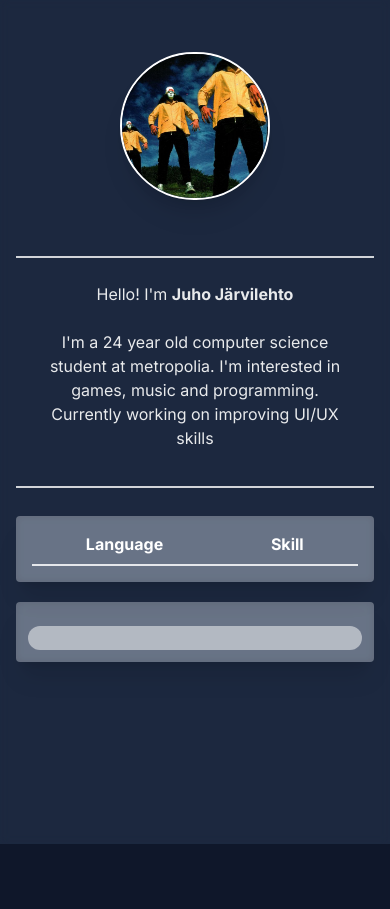
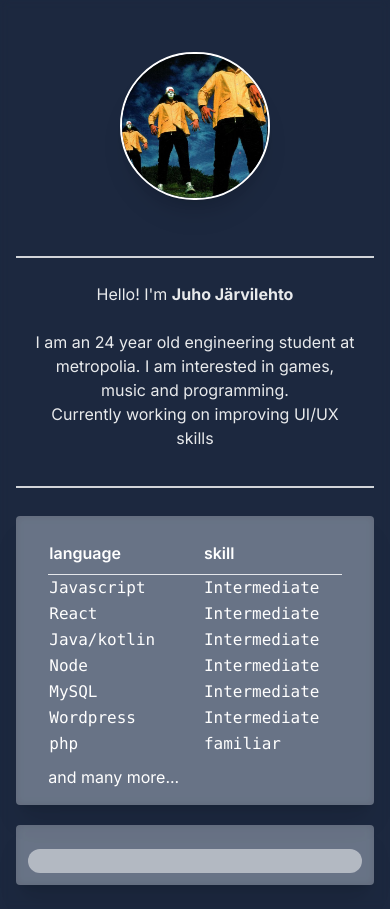
Before and after one commit to jarvilehto/jarvilehto.github.io, a Next.js app in the folder jarvilehto-app/: page / in a window 390 px wide. Both pictures are taken after a click on the element 195 px from the left and 653 px from the top of the page. Before the commit the page ends 844 px from the top, so only its background shows below. Built offline with nearby package versions, Linux system fonts and the light colour scheme.

Commit message:
WIP: contanct information + links

```diff
--- a/jarvilehto-app/app/page.tsx
+++ b/jarvilehto-app/app/page.tsx
@@ -33,7 +33,7 @@ export default function Home() {
           </h1>
           <br />
           <p className="pb-5">
-            I'm a 24 year old computer science student at metropolia. I'm
+            I am an 24 year old engineering student at metropolia. I am
             interested in games, music and programming. <br />
             Currently working on improving UI/UX skills
           </p>
@@ -51,9 +51,9 @@ export default function Home() {
                 <p>
                   During my studies I have learned the basics of programming
                   that later evolved into being specialized in web-development
-                  and mobile applications. Some of the languages I have used
-                  during my studies and personal development projects and work
-                  have been.
+                  and mobile applications. Here I have listed those which I have
+                  used the most in development for assignments, work and
+                  personal projects.
                 </p>
                 <p className="mt-1 font-bold">click me.</p>
               </>
@@ -61,10 +61,54 @@ export default function Home() {
 
             {skill && (
               <>
-                <div className="w-full">
-                  <div className="flex justify-around font-bold border-b-2 pb-2">
-                    <h1>Language </h1>
-                    <p>Skill</p>
+                <div>
+                  <div
+                    id="class-table"
+                    className=" flex-none min-w-full px-4 sm:px-6 md:px-0 overflow-hidden lg:overflow-auto scrollbar:!w-1.5 scrollbar:!h-1.5 scrollbar:bg-transparent scrollbar-track:!bg-slate-100 scrollbar-thumb:!rounded scrollbar-thumb:!bg-slate-300 scrollbar-track:!rounded dark:scrollbar-track:!bg-slate-500/[0.16] dark:scrollbar-thumb:!bg-slate-500/50"
+                  >
+                    <table className="w-full border-collapse text-left">
+                      <thead className="border-b mb-4">
+                        <tr>
+                          <th className="leading-6 font-semibold text-white">
+                            <div className=" py-2">language</div>
+                          </th>
+                          <th className="leading-6 font-semibold text-white">
+                            <div className="py-2">skill</div>
+                          </th>
+                        </tr>
+                      </thead>
+                      <tbody className="align-baseline">
+                        <tr className="">
+                          <td className="font-mono">Javascript</td>
+                          <td className="font-mono">Intermediate</td>
+                        </tr>
+                        <tr>
+                          <td className="font-mono">React</td>
+                          <td className="font-mono">Intermediate</td>
+                        </tr>
+                        <tr>
+                          <td className="font-mono">Java/kotlin</td>
+                          <td className="font-mono">Intermediate</td>
+                        </tr>
+                        <tr>
+                          <td className="font-mono">Node</td>
+                          <td className="font-mono">Intermediate</td>
+                        </tr>
+                        <tr>
+                          <td className="font-mono">MySQL</td>
+                          <td className="font-mono">Intermediate</td>
+                        </tr>
+                        <tr>
+                          <td className="font-mono">Wordpress</td>
+                          <td className="font-mono">Intermediate</td>
+                        </tr>
+                        <tr>
+                          <td className="font-mono">php</td>
+                          <td className="font-mono">familiar</td>
+                        </tr>
+                      </tbody>
+                      <p className="mt-2">and many more...</p>
+                    </table>
                   </div>
                 </div>
               </>
```
